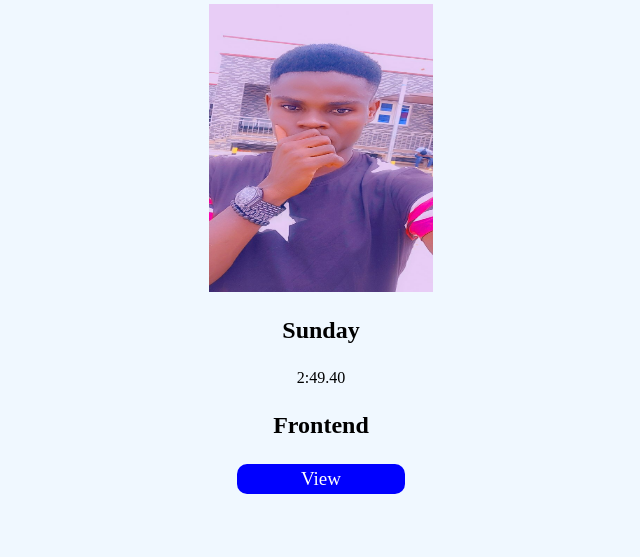
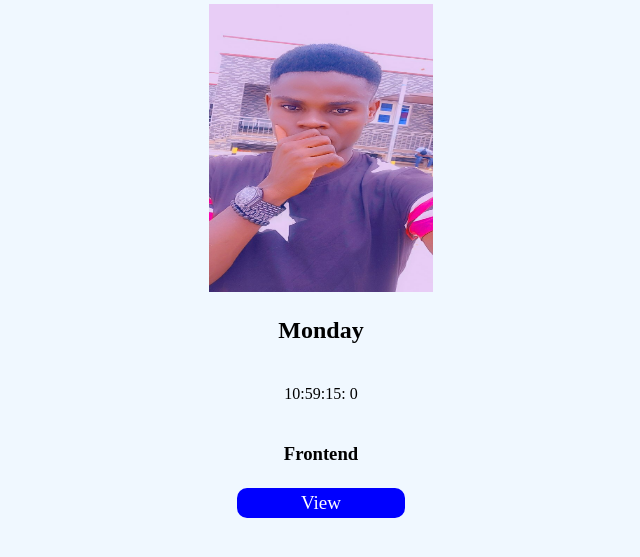
Before and after one commit to Iwumathie/Zuri-first-task, a plain HTML site: page index.html in a window 1280 px wide. Shown: the part 95-652 px from the top of the page, without its empty margins (319-959 px from the left). Drawn offline with Linux system fonts and the light colour scheme.

Commit message:
date time display

```diff
--- a/index.html
+++ b/index.html
@@ -10,9 +10,9 @@
     <div>
         <h1 data-testid="slackUserName">Matthew Chinonyerem Iwuchukwu</h1>
         <img data-testid="slackDisplayImage" src="profile.jpg" alt="Matthew Chinonyerem Iwuchukwu">
-        <h2 data-testid=" currentDayOfTheWeek"> Sunday</h2>
-        <div data-testid="currentUTCTime"> 2:49.40</div>
-        <h2 data-testid="myTrack">Frontend</h2>
+        <h2 data-testid=" currentDayOfTheWeek"></h2>
+        <p data-testid="currentUTCTime"></p>
+        <h3 data-testid="myTrack">Frontend</h3>
         <a data-testid="githunURL" target="_blank" href="https://github.com/Iwumathie/Zuri-first-task">View</a>
 
         <script src="index.js"></script>
--- a/index.js
+++ b/index.js
@@ -1,5 +1,26 @@
 
-// const hours = now.getUTCHours();
-// const minutes = now.getUTCMinutes();
-// const seconds = now.getUTCSeconds();
-// const milliseconds = now.getUTCMilliseconds();
+
+const weekDays = ["Sunday", "Monday", "Tuesday", "Wednesday", "Thursday", "Friday", "Saturday"]
+
+
+const date = new Date()
+const day = date.getDay()
+const currentDay = weekDays[day]
+
+const dayEl = document.querySelector("h2")
+const timeEl = document.querySelector("p")
+
+dayEl.innerHTML = currentDay
+
+function displayDateTime(){
+
+        const hours = date.getUTCHours();
+        const minutes = date.getUTCMinutes();
+        const seconds =  date.getUTCSeconds();
+        const milliseconds = date.getUTCMilliseconds();
+        timeEl.textContent = `${hours}:${minutes}:${seconds}: ${milliseconds}`
+    }
+
+    window.onload = displayDateTime
+
+    setInterval(displayDateTime, 1000)
```
